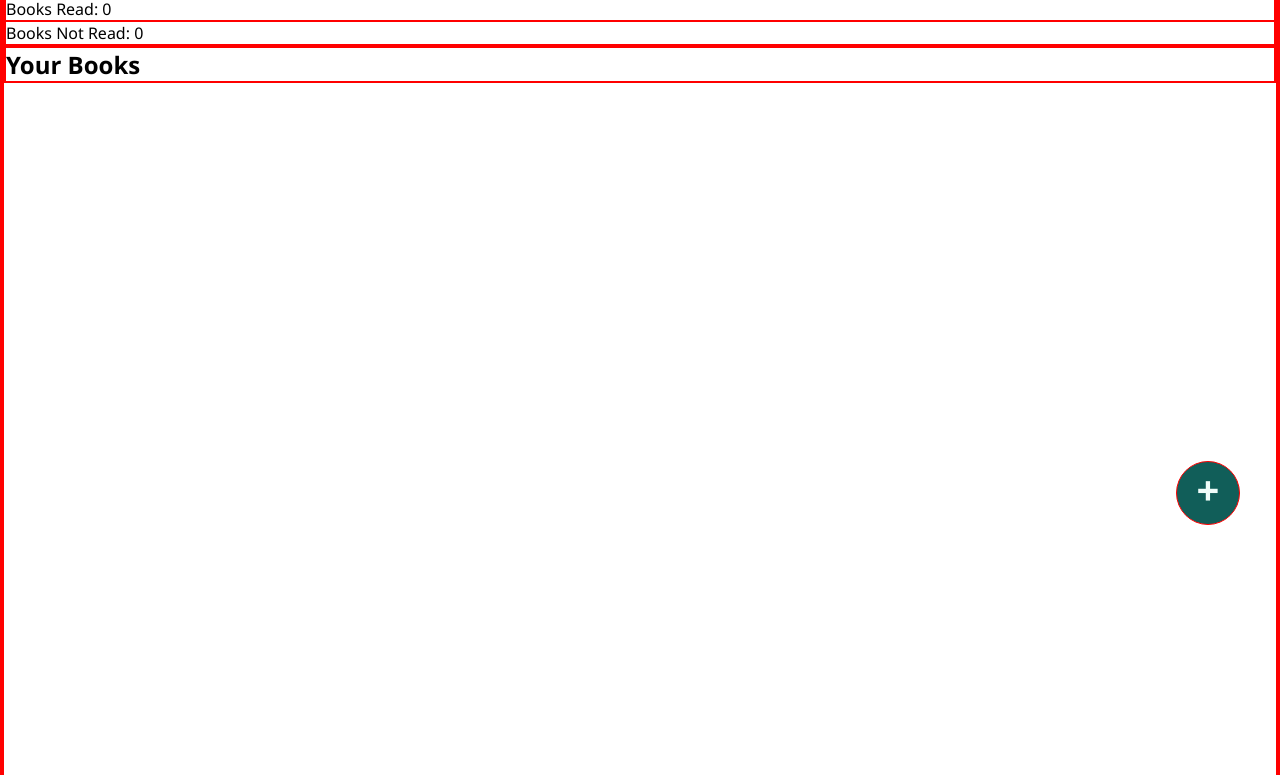
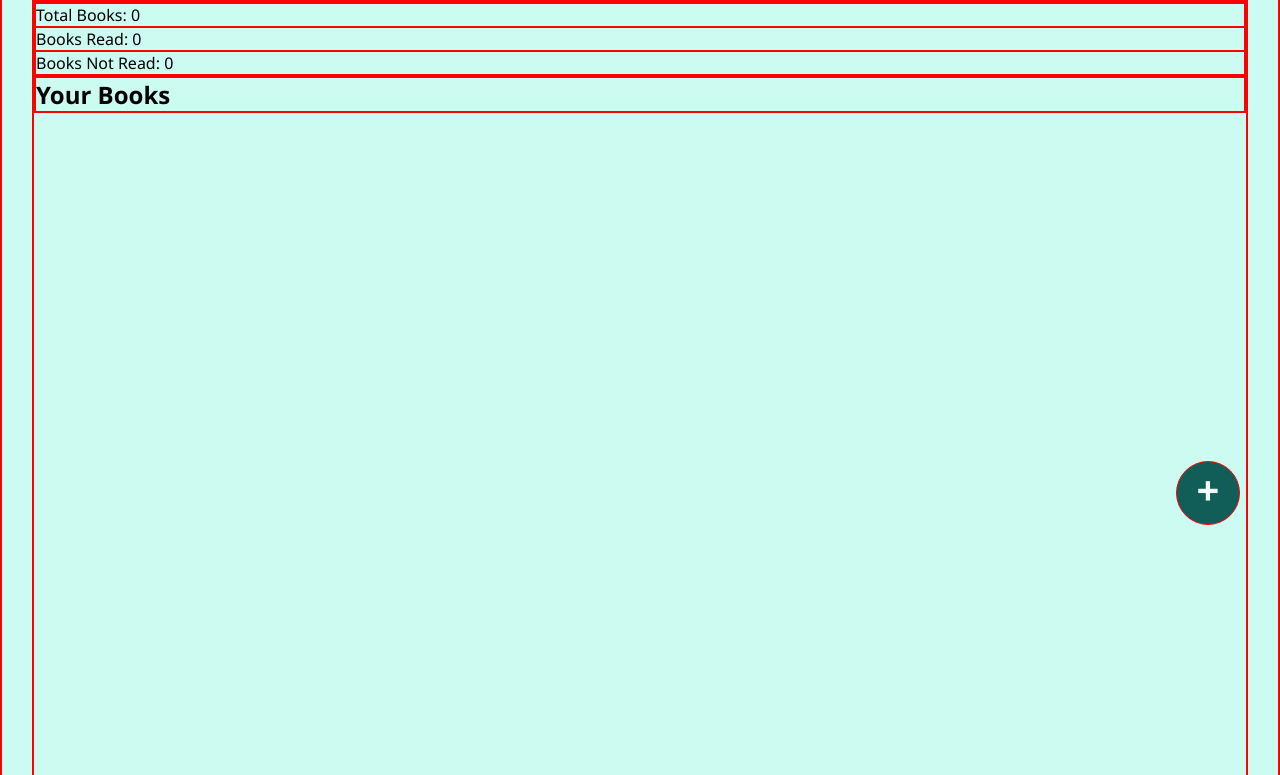
Before and after one commit to brianle169/book-library, a website: page index.html in a window 1280 px wide. Shown: the part 235-1010 px from the top of the page. Drawn offline with Linux system fonts and the light colour scheme.

Commit message:
Add margins to container class

```diff
--- a/styles.css
+++ b/styles.css
@@ -7,14 +7,20 @@
 	font-family: "Segoe UI", Tahoma, Geneva, Verdana, sans-serif;
 
 	/* Variables */
+	--html-background: #ccfbf1;
 	--button-background-color: #115e59;
 	--color-white: #f0fdfa;
+}
+
+body {
+	background-color: var(--html-background);
 }
 
 .container {
 	position: relative;
 	display: grid;
 	grid-template-rows: 1fr 4fr;
+	margin: 30px;
 }
 
 .header {
```
